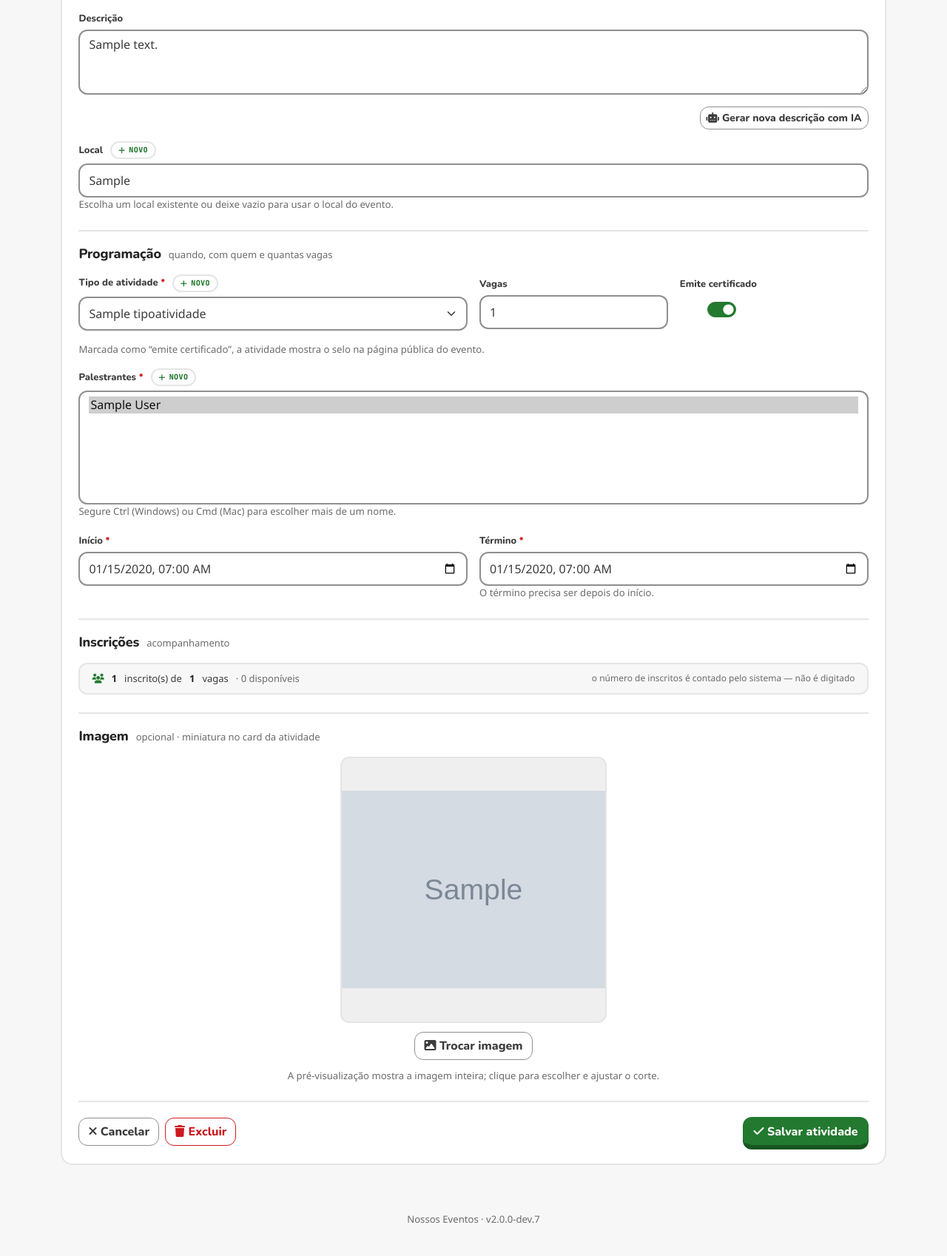
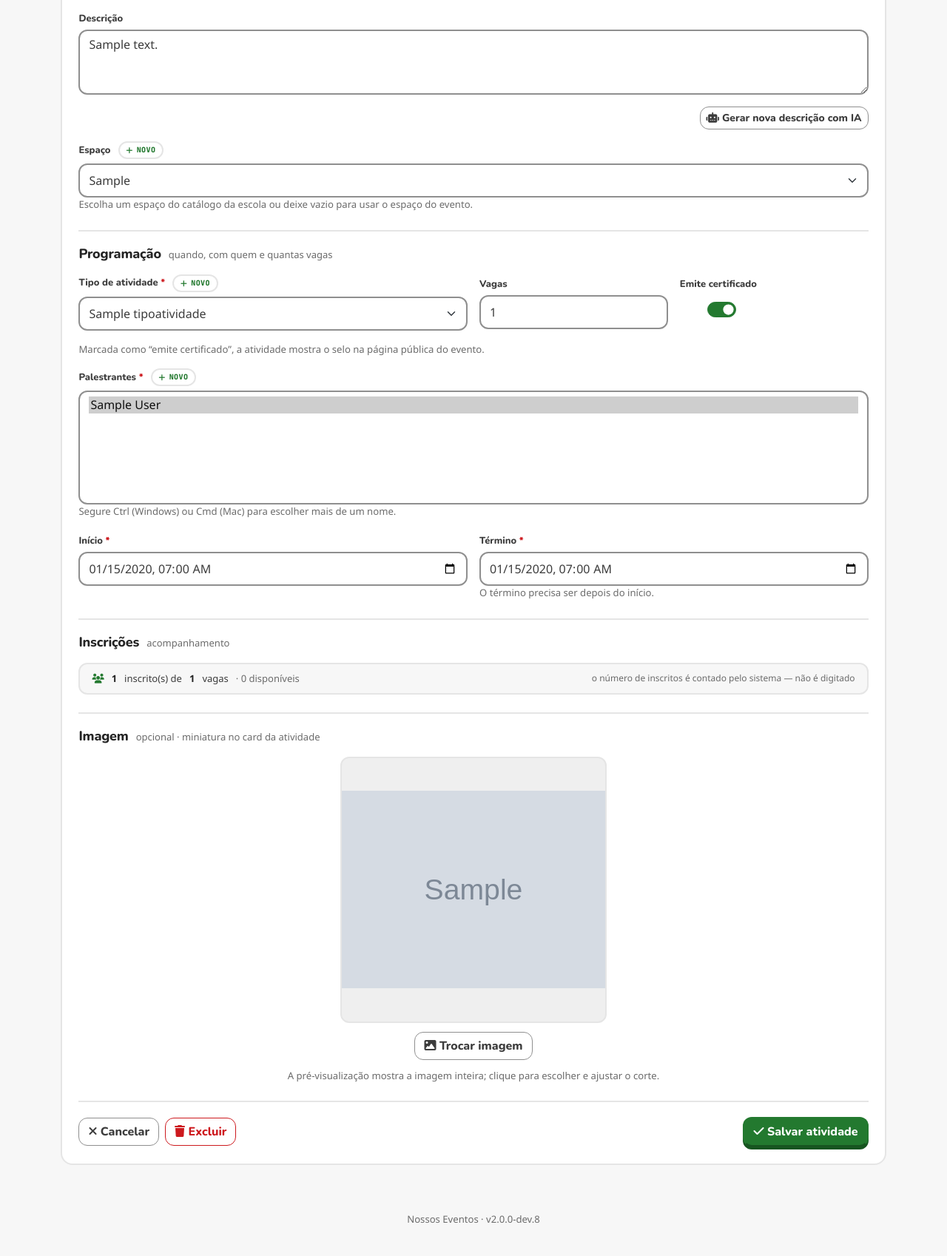
Before and after one commit to lucianovilasboas/ifeventos, a Django app: page /organizador/editar_atividade/1/ in a window 1280 px wide. Shown: the part 351-2049 px from the top of the page at 74% size. Run offline with Django 5.2, Linux system fonts and the light colour scheme; a user stored in the database is signed in; tables that the repository leaves empty hold one stand-in row (values such as "Sample post"); grey boxes marked "Sample" are stand-in pictures; data that the repository does not hold is empty; parts of the project's set-up code (start-up, migrations or seed data) failed here and were passed over; some libraries are stand-ins or nearby versions; some web fonts are replaced.

Commit message:
Formulario de atividade: campo Espaco (select do catalogo, logica da chamada)
- AtividadeForm: rotulo 'Espaco'; select sobre Espaco.objects (com opcao vazia
  'usar o espaco do evento' e o valor legado preservado). Sem migration: grava o
  nome em local. Define choices tambem no widget (senao o select sai vazio).
- Modal 'novo' reutiliza o EspacoForm da chamada (endpoint adicionar_espaco_ajax)
  e ja seleciona o espaco criado; datalist listaEspacos com nomes_conhecidos.
- Remove datalist/locais livres; renomeia partial e rota.
- Versao 2.0.0-dev.8; testes atualizados.

```diff
--- a/ifeventos/eventos/forms.py
+++ b/ifeventos/eventos/forms.py
@@ -161,7 +161,7 @@ class AtividadeForm(forms.ModelForm):
         labels = {
             'titulo': 'Título',
             'descricao': 'Descrição',
-            'local': 'Local',
+            'local': 'Espaço',
             'data_hora_inicio': 'Início',
             'data_hora_fim': 'Término',
             'n_vagas': 'Vagas',
@@ -173,14 +173,34 @@ class AtividadeForm(forms.ModelForm):
                 'placeholder': 'Ex.: Oficina de fotografia'}),
             'descricao': forms.Textarea(attrs={'class': 'form-control', 'rows': 3,
                 'placeholder': 'O que vai acontecer, para quem e o que a pessoa leva de lá.'}),
-            'local': forms.TextInput(attrs={'class': 'form-control', 'list': 'listaLocais',
-                'placeholder': 'Ex.: Auditório, Sala 12 (vazio = local do evento)'}),
+            'local': forms.Select(attrs={'class': 'form-select'}),
             'data_hora_inicio': forms.DateTimeInput(attrs={'class': 'form-control', 'type': 'datetime-local'}, format='%Y-%m-%dT%H:%M'),
             'data_hora_fim': forms.DateTimeInput(attrs={'class': 'form-control', 'type': 'datetime-local'}, format='%Y-%m-%dT%H:%M'),
             'n_vagas': forms.NumberInput(attrs={'class': 'form-control', 'min': 0}),
             'emite_certificado': forms.CheckboxInput(attrs={'class': 'form-check-input', 'role': 'switch'}),
             'imagem': forms.ClearableFileInput(attrs={'class': 'form-control'}),
         }
+
+    def __init__(self, *args, **kwargs):
+        super().__init__(*args, **kwargs)
+        # "Espaço" vem do catálogo da escola (Espaco), como na chamada. O valor
+        # é gravado em `local` (texto) — sem migration. Inclui o valor atual da
+        # atividade (legado) para não perdê-lo ao editar.
+        nomes = list(Espaco.objects.order_by("nome").values_list("nome", flat=True))
+        atual = (getattr(self.instance, "local", "") or "").strip()
+        if atual and atual not in nomes:
+            nomes.append(atual)
+            nomes.sort(key=sem_acento)
+        self.fields["local"].choices = (
+            [("", "— usar o espaço do evento —")] + [(nome, nome) for nome in nomes]
+        )
+        # `choices` no campo não propaga sozinho para o widget (que nasceu sem
+        # choices no Meta): sem isto o <select> renderiza vazio.
+        self.fields["local"].widget.choices = self.fields["local"].choices
+        self.fields["local"].help_text = (
+            "Escolha um espaço do catálogo da escola ou deixe vazio para usar o "
+            "espaço do evento."
+        )
 
     def clean(self):
         """Impede término anterior ao início (nada validava isso antes)."""
--- a/ifeventos/organizador/urls.py
+++ b/ifeventos/organizador/urls.py
@@ -2,7 +2,7 @@ from django.contrib import admin
 from django.urls import path
 
 from organizador.views import adicionar_palestrante, adicionar_tipo_atividade
-from organizador.views import adicionar_local
+from organizador.views import adicionar_espaco_ajax
 from .views import ModeloCrachaEventoView, dashboard, criar_evento, editar_evento, excluir_evento
 from .views import atividades_evento, criar_atividade, editar_atividade, excluir_atividade
 from .views import criar_editar_atividade
@@ -77,7 +77,7 @@ urlpatterns = [
 
     path('adicionar_palestrante/', adicionar_palestrante, name='adicionar_palestrante'),
     path('adicionar_tipo_atividade/', adicionar_tipo_atividade, name='adicionar_tipo_atividade'),
-    path('adicionar_local/', adicionar_local, name='adicionar_local'),
+    path('adicionar_espaco/', adicionar_espaco_ajax, name='adicionar_espaco_ajax'),
 
 
     #-- Profile --
--- a/ifeventos/organizador/views.py
+++ b/ifeventos/organizador/views.py
@@ -15,7 +15,7 @@ from eventos.forms import ChamadaProposicoesForm, EspacoForm, GradeVagasForm, Va
 from eventos.models import Evento
 from eventos.forms import AtividadeForm
 from eventos.models import Atividade
-from eventos.models import ChamadaProposicoes, Espaco, TipoAtividade, Vaga, sem_acento
+from eventos.models import ChamadaProposicoes, Espaco, TipoAtividade, Vaga
 from eventos import propostas
 from eventos.propostas import PropostaBloqueada
 from eventos import triagem
@@ -339,7 +339,8 @@ def criar_atividade(request):
 
     return render(request, 'organizador/form_atividade.html', {
         'form_ativ': form, 'evento': evento,
-        'locais': _locais_disponiveis(), 'form_local': EspacoForm(prefix="local"),
+        'nomes_conhecidos': propostas.nomes_conhecidos(),
+        'form_local': EspacoForm(prefix="local"),
     })
 
 
@@ -387,7 +388,7 @@ def criar_editar_atividade(request, evento_id, atividade_id=None):
         'form_ativ': form,
         'evento': evento,
         'atividade': atividade,  # Para o template saber se é criação ou edição
-        'locais': _locais_disponiveis(),
+        'nomes_conhecidos': propostas.nomes_conhecidos(),
         'form_local': EspacoForm(prefix="local"),
     })
 
@@ -412,7 +413,8 @@ def editar_atividade(request, atividade_id):
 
     return render(request, 'organizador/form_atividade.html', {
         'form_ativ': form, 'atividade': atividade, 'evento': evento,
-        'locais': _locais_disponiveis(), 'form_local': EspacoForm(prefix="local"),
+        'nomes_conhecidos': propostas.nomes_conhecidos(),
+        'form_local': EspacoForm(prefix="local"),
     })
 
 
@@ -468,8 +470,8 @@ def adicionar_tipo_atividade(request):
 
 
 @login_required(login_url='/accounts/login/')
-def adicionar_local(request):
-    """Cadastra um local (Espaço) no catálogo da escola via modal da atividade."""
+def adicionar_espaco_ajax(request):
+    """Cadastra um espaço no catálogo da escola via modal do formulário de atividade."""
     if request.method == "POST":
         form = EspacoForm(request.POST, prefix="local")
         if form.is_valid():
@@ -477,15 +479,6 @@ def adicionar_local(request):
             return JsonResponse({"success": True, "id": espaco.id, "nome": espaco.nome})
         return JsonResponse({"success": False, "errors": form.errors})
     return JsonResponse({"success": False, "message": "Método inválido"})
-
-
-def _locais_disponiveis():
-    """Locais sugeridos no formulário: catálogo da escola + locais já usados."""
-    nomes = list(Espaco.objects.order_by("nome").values_list("nome", flat=True))
-    for nome in propostas.nomes_conhecidos():
-        if nome not in nomes:
-            nomes.append(nome)
-    return sorted(nomes, key=lambda n: sem_acento(n))
 
 
 
--- a/ifeventos/setup/version.py
+++ b/ifeventos/setup/version.py
@@ -8,7 +8,7 @@ O valor pode ser sobrescrito pelo ambiente (`APP_VERSION`) sem editar o código
 `settings.APP_VERSION` (ver `setup/settings.py`).
 """
 
-__version__ = "2.0.0-dev.7"
+__version__ = "2.0.0-dev.8"
 
 # Rótulo curto usado na interface (footer/admin). Mantém o "v" do padrão git.
 __version_label__ = f"v{__version__}"
--- a/ifeventos/templates/includes/modal_novo_local.html
+++ b/ifeventos/templates/includes/modal_novo_espaco.html
@@ -1,24 +1,27 @@
-<!-- Modal Adicionar Local (Espaço do catálogo) -->
+<!-- Modal Adicionar Espaço (catálogo da escola) -->
 <div class="modal fade" id="modalLocal" tabindex="-1" aria-labelledby="modalLocalLabel" aria-hidden="true">
     <div class="modal-dialog modal-dialog-centered">
         <div class="modal-content" style="border:0;border-radius:18px;box-shadow:var(--app-shadow)">
             <div class="modal-header" style="background:linear-gradient(135deg,var(--app-violet),var(--app-indigo));color:#fff;border:0;border-radius:18px 18px 0 0">
-                <h5 class="modal-title" id="modalLocalLabel"><i class="fa-solid fa-location-dot"></i> Adicionar Local</h5>
+                <h5 class="modal-title" id="modalLocalLabel"><i class="fa-solid fa-location-dot"></i> Adicionar Espaço</h5>
                 <button type="button" class="btn-close btn-close-white" data-bs-dismiss="modal" aria-label="Fechar"></button>
             </div>
             <div class="modal-body">
                 <form id="formLocal">
                     {% csrf_token %}
                     <div class="mb-3">
-                        <label class="form-label" for="{{ form_local.nome.id_for_label }}">Nome do local</label>
+                        <label class="form-label" for="{{ form_local.nome.id_for_label }}">Nome do espaço</label>
                         {{ form_local.nome }}
+                        <datalist id="listaEspacos">
+                            {% for nome in nomes_conhecidos %}<option value="{{ nome }}"></option>{% endfor %}
+                        </datalist>
                     </div>
                     <div class="mb-0">
                         <label class="form-label" for="{{ form_local.capacidade.id_for_label }}">{{ form_local.capacidade.label }}</label>
                         {{ form_local.capacidade }}
                     </div>
                     <p class="text-muted small mt-2 mb-0">
-                        O local entra no catálogo da escola e fica disponível para os próximos eventos.
+                        O espaço entra no catálogo da escola e fica disponível para os próximos eventos.
                     </p>
                     <div class="d-flex justify-content-end gap-2 mt-4">
                         <button type="button" class="btn btn-outline-secondary" data-bs-dismiss="modal">
--- a/ifeventos/templates/organizador/form_atividade.html
+++ b/ifeventos/templates/organizador/form_atividade.html
@@ -76,10 +76,7 @@
                                 </button>
                             </div>
                             {{ form_ativ.local }}
-                            <datalist id="listaLocais">
-                                {% for local in locais %}<option value="{{ local }}"></option>{% endfor %}
-                            </datalist>
-                            <small class="text-muted d-block">Escolha um local existente ou deixe vazio para usar o local do evento.</small>
+                            <small class="text-muted d-block">Escolha um espaço do catálogo da escola ou deixe vazio para usar o espaço do evento.</small>
                         </div>
                     </div>
                 </section>
@@ -207,7 +204,7 @@
 <!-- Modais inicio -->
 {% include 'includes/modal_novo_palestrante.html' %}
 {% include 'includes/modal_novo_tipo_atividade.html' %}
-{% include 'includes/modal_novo_local.html' with form_local=form_local %}
+{% include 'includes/modal_novo_espaco.html' with form_local=form_local %}
 <!-- Modais fim -->
 
 
@@ -384,12 +381,12 @@
             });
         });
 
-        // Adicionar Local (Espaço)
+        // Adicionar Espaço (catálogo da escola)
         document.getElementById("formLocal").addEventListener("submit", function (event) {
             event.preventDefault();
 
             let formData = new FormData(this);
-            fetch("{% url 'organizador:adicionar_local' %}", {
+            fetch("{% url 'organizador:adicionar_espaco_ajax' %}", {
                 method: "POST",
                 headers: {
                     "X-CSRFToken": document.querySelector("[name=csrfmiddlewaretoken]").value
@@ -399,22 +396,21 @@
             .then(response => response.json())
             .then(data => {
                 if (data.success) {
-                    let lista = document.getElementById("listaLocais");
-                    if (lista) {
-                        lista.appendChild(new Option(data.nome, data.nome));
+                    let select = document.getElementById("id_local");
+                    if (select) {
+                        select.appendChild(new Option(data.nome, data.nome, true, true));
+                        select.value = data.nome;
                     }
-                    let campo = document.getElementById("id_local");
-                    if (campo) { campo.value = data.nome; }
                     var modal = bootstrap.Modal.getInstance(document.getElementById("modalLocal"));
                     modal.hide();
                     this.reset();
-                    message_("Novo local adicionado ao catálogo.");
+                    message_("Novo espaço adicionado ao catálogo.");
                 } else {
                     msg = ""
                     for (let key in data.errors) {
                         msg += `${key}: ${data.errors[key]}\n`;
                     }
-                    message_("Erro ao adicionar local. \n" + msg, "danger");
+                    message_("Erro ao adicionar espaço. \n" + msg, "danger");
                 }
             });
         });
```
Also changed, not shown: ifeventos/eventos/tests_form_atividade.py (+27 -8 lines), CHANGELOG.md.
